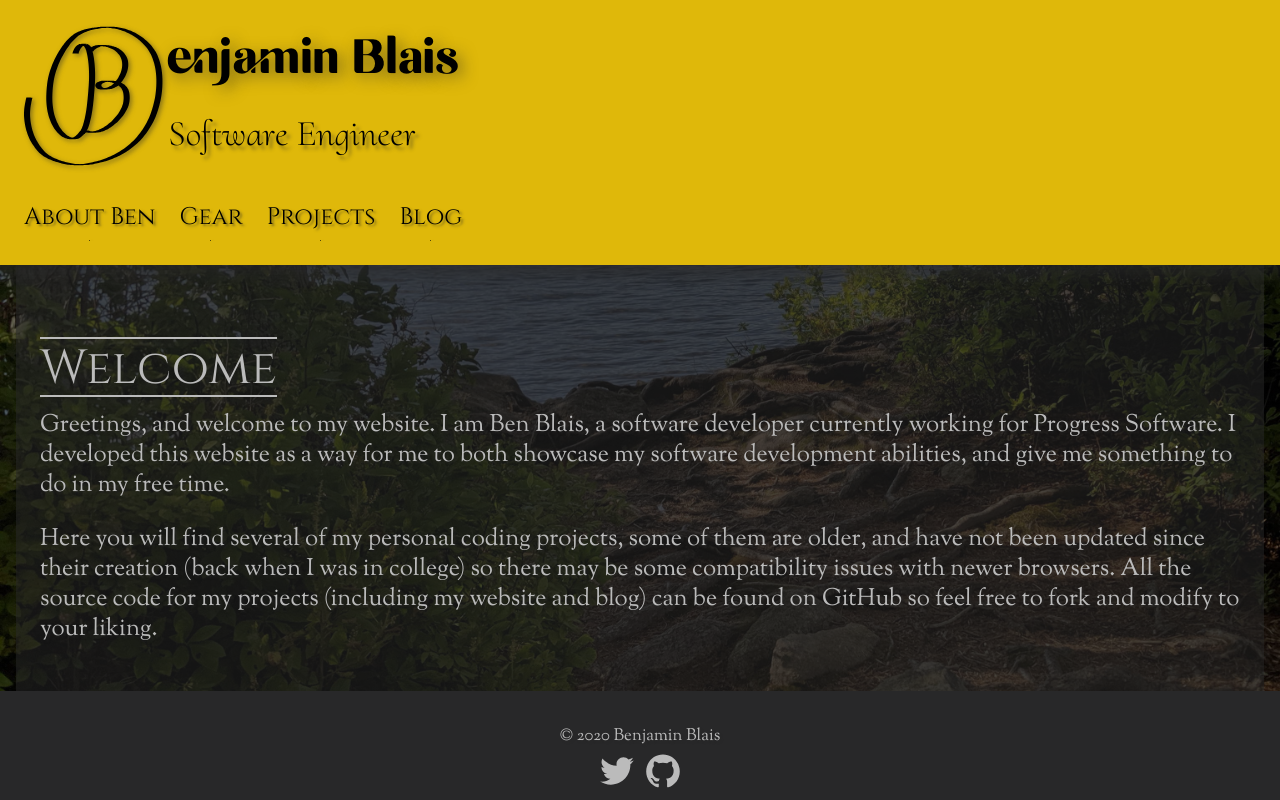
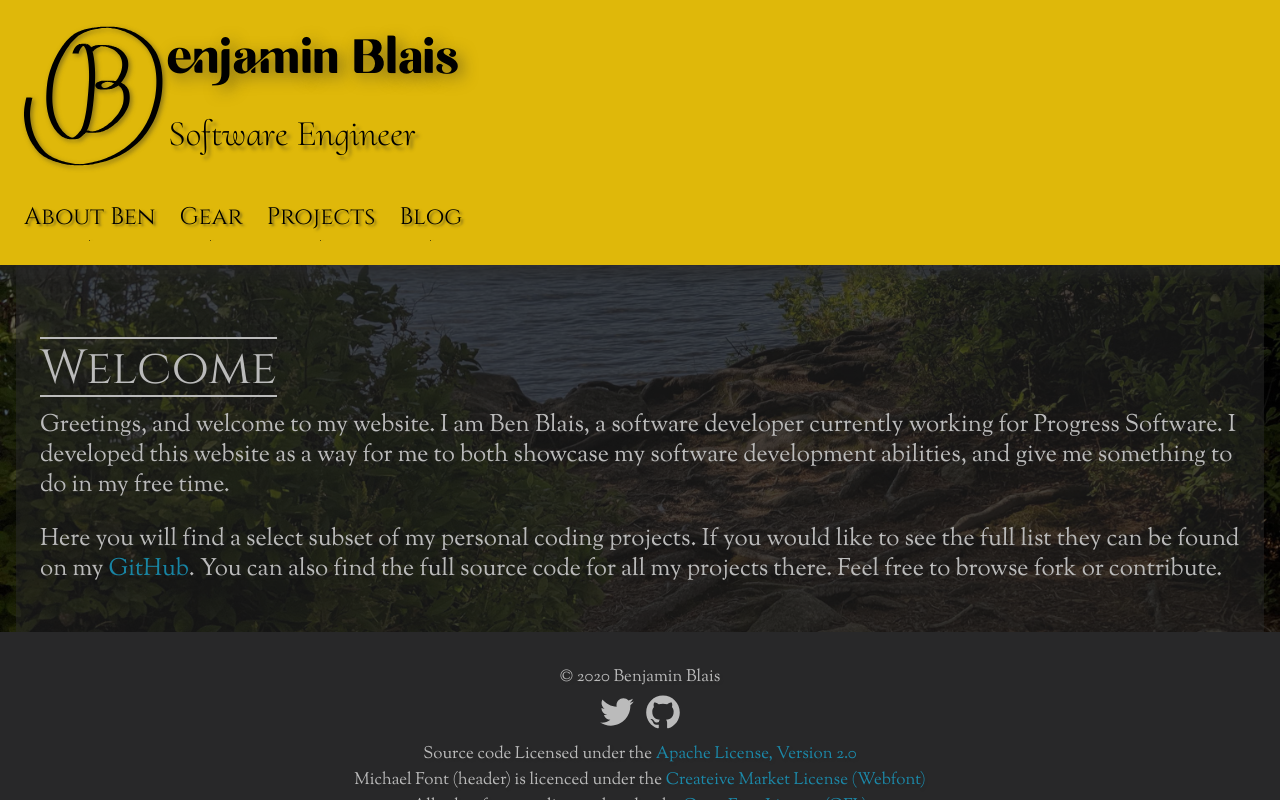
Before and after one commit to bblais23/bblais23.github.io, an Eleventy site: page src/index.md in a window 1280 px wide. Built offline with nearby package versions, Linux system fonts and the light colour scheme; Eleventy itself is replaced by a stand-in of ours; files that its build step writes are made by us from their sources.

Commit message:
Update welcome description

```diff
--- a/src/index.md
+++ b/src/index.md
@@ -2,6 +2,8 @@
 layout: main.njk
 ---
 # Welcome
-Greetings, and welcome to my website. I am Ben Blais, a software developer currently working for Progress Software. I developed this website as a way for me to both showcase my software development abilities, and give me something to do in my free time.
+Greetings, and welcome to my website. I am Ben Blais, a software developer currently working for Progress Software.
+I developed this website as a way for me to both showcase my software development abilities, and give me something to do in my free time.
 
-Here you will find several of my personal coding projects, some of them are older, and have not been updated since their creation (back when I was in college) so there may be some compatibility issues with newer browsers. All the source code for my projects (including my website and blog) can be found on GitHub so feel free to fork and modify to your liking.
+Here you will find a select subset of my personal coding projects. If you would like to see the full list they can be found on my [GitHub](http://github.com/bblais23).
+You can also find the full source code for all my projects there. Feel free to browse fork or contribute.
```
